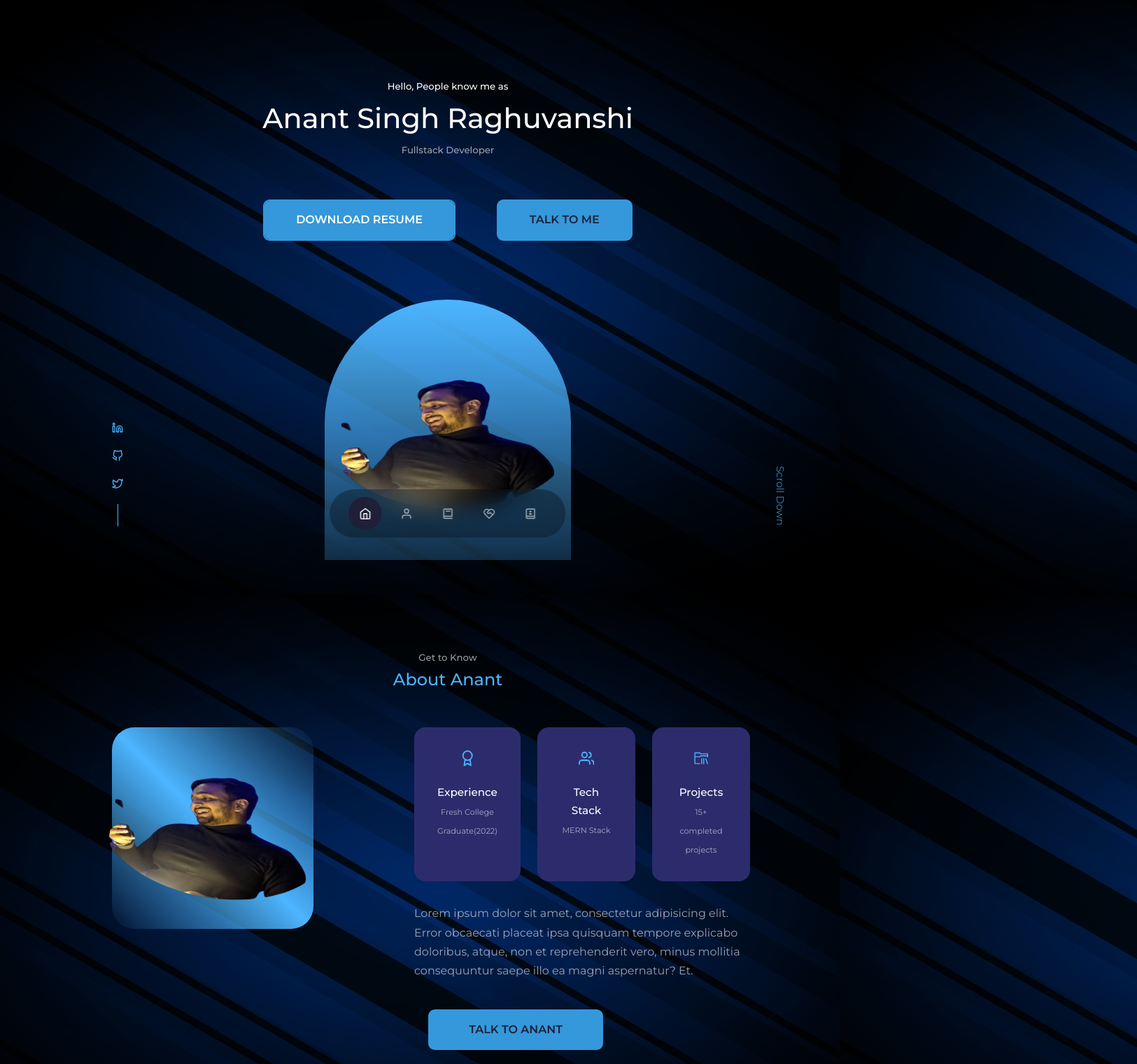
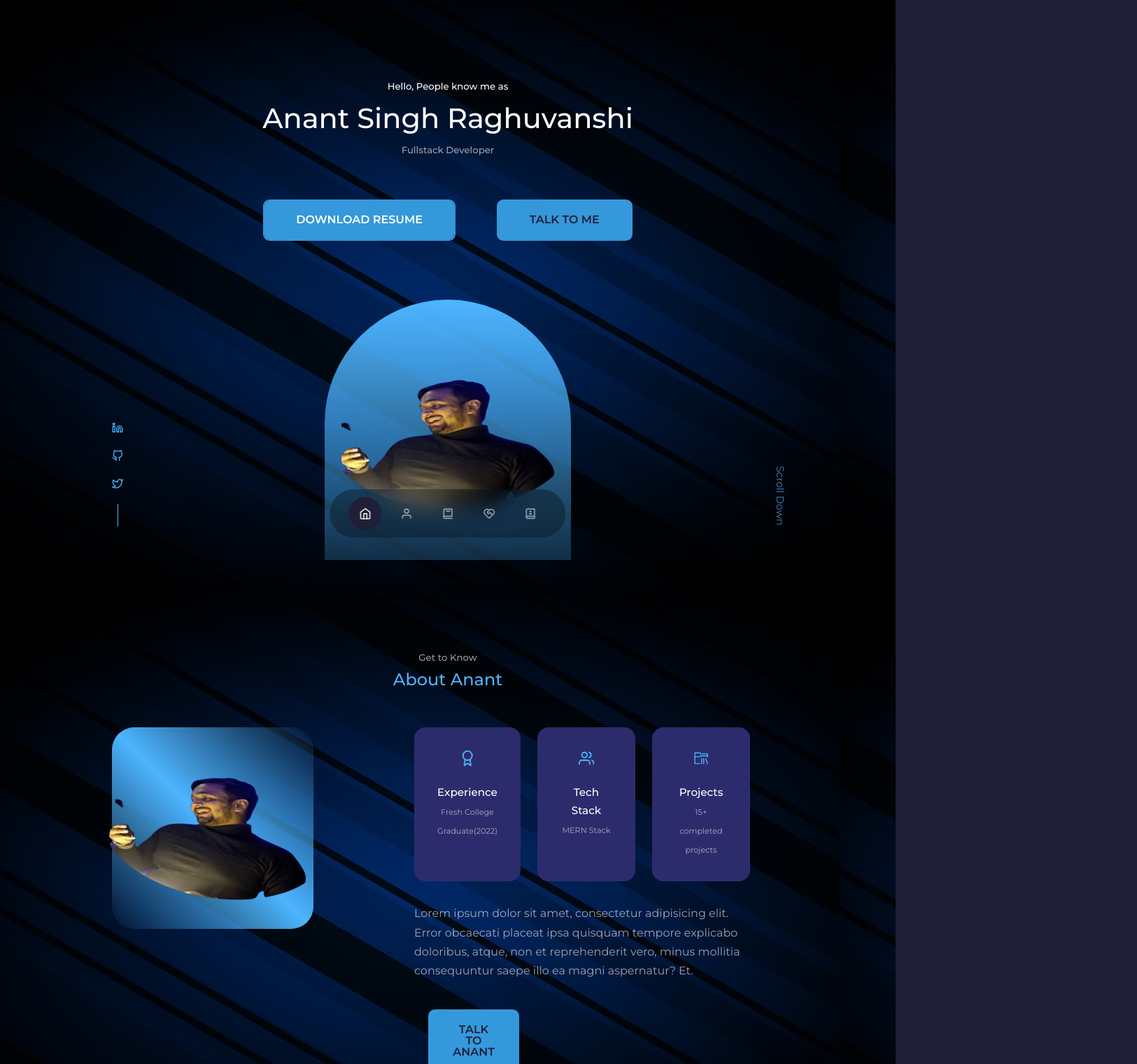
Before and after one commit to anantraghuvanshi/theanantraghuvanshi, a React (Create React App) app in the folder anant-portfolio/: page / in a window 1280 px wide. Shown: the top 1520 px of the page at 70% size, 1625 px wide, since content can reach past the window. Built offline with nearby package versions, Linux system fonts and the light colour scheme.

Commit message:
portfolio.css update

```diff
--- a/anant-portfolio/src/components/portfolio/portfolio.css
+++ b/anant-portfolio/src/components/portfolio/portfolio.css
@@ -1,5 +1,4 @@
 .container.portfolio__container{
-    width: 75%;
     display: grid;
     grid-template-columns: repeat(3, 1fr);
     justify-content: center;
@@ -32,7 +31,7 @@
 }
 
 .about-btn{
-    width: 250px;
+    width: 130px;
     text-align: center;
     justify-content: center;
 }
```
